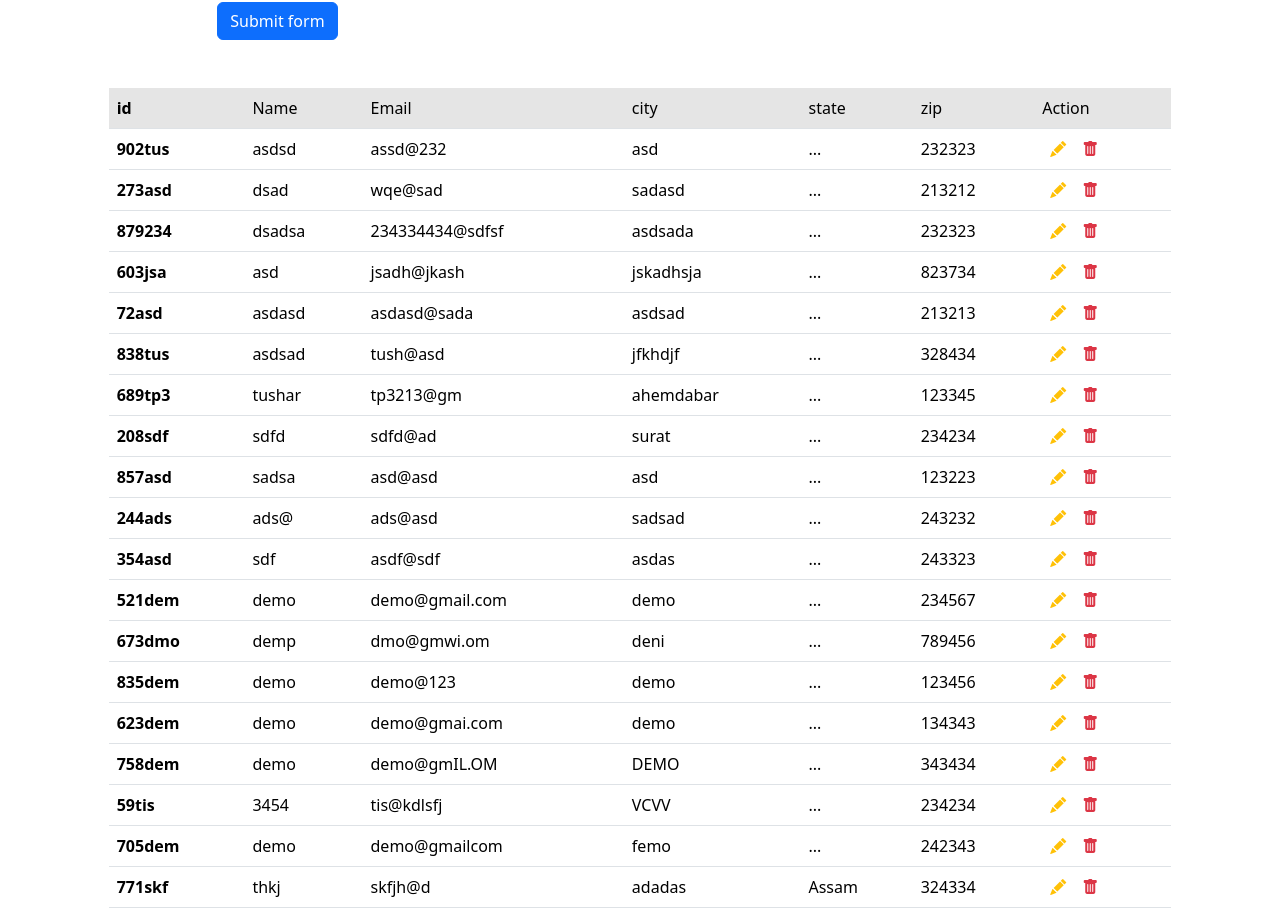
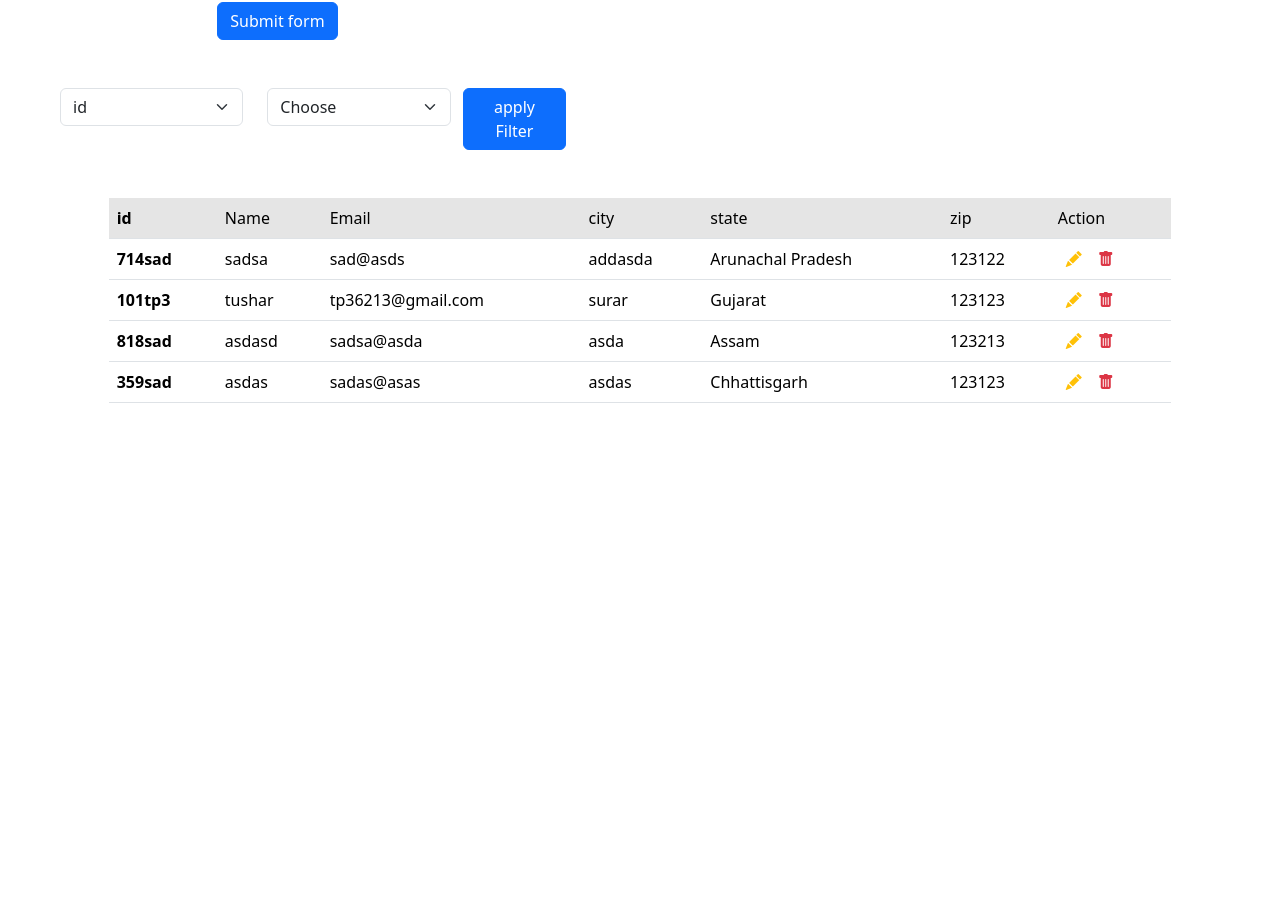
Before and after one commit to tusharpatil1907/angular-crud-app, an Angular app: page / in a window 1280 px wide. Shown: the part 274-1198 px from the top of the page. After the commit the page ends 800 px from the top, so only its background shows below. Built offline with nearby package versions, Linux system fonts and the light colour scheme; data requests are answered from the project's data file.

Commit message:
filter done

```diff
--- a/db.json
+++ b/db.json
@@ -1,156 +1,36 @@
 {
   "Employees": [
     {
-      "id": "902tus",
-      "name": "asdsd",
-      "email": "assd@232",
-      "city": "asd",
-      "state": "...",
-      "zip": "232323"
+      "id": "714sad",
+      "name": "sadsa",
+      "email": "sad@asds",
+      "city": "addasda",
+      "state": "Arunachal Pradesh",
+      "zip": "123122"
     },
     {
-      "id": "273asd",
-      "name": "dsad",
-      "email": "wqe@sad",
-      "city": "sadasd",
-      "state": "...",
-      "zip": "213212"
+      "id": "101tp3",
+      "name": "tushar",
+      "email": "tp36213@gmail.com",
+      "city": "surar",
+      "state": "Gujarat",
+      "zip": "123123"
     },
     {
-      "id": "879234",
-      "name": "dsadsa",
-      "email": "234334434@sdfsf",
-      "city": "asdsada",
-      "state": "...",
-      "zip": "232323"
+      "id": "818sad",
+      "name": "asdasd",
+      "email": "sadsa@asda",
+      "city": "asda",
+      "state": "Assam",
+      "zip": "123213"
     },
     {
-      "id": "603jsa",
-      "name": "asd",
-      "email": "jsadh@jkash",
-      "city": "jskadhsja",
-      "state": "...",
-      "zip": "823734"
-    },
-    {
-      "id": "72asd",
-      "name": "asdasd",
-      "email": "asdasd@sada",
-      "city": "asdsad",
-      "state": "...",
-      "zip": "213213"
-    },
-    {
-      "id": "838tus",
-      "name": "asdsad",
-      "email": "tush@asd",
-      "city": "jfkhdjf",
-      "state": "...",
-      "zip": "328434"
-    },
-    {
-      "id": "689tp3",
-      "name": "tushar",
-      "email": "tp3213@gm",
-      "city": "ahemdabar",
-      "state": "...",
-      "zip": "123345"
-    },
-    {
-      "id": "208sdf",
-      "name": "sdfd",
-      "email": "sdfd@ad",
-      "city": "surat",
-      "state": "...",
-      "zip": "234234"
-    },
-    {
-      "id": "857asd",
-      "name": "sadsa",
-      "email": "asd@asd",
-      "city": "asd",
-      "state": "...",
-      "zip": "123223"
-    },
-    {
-      "id": "244ads",
-      "name": "ads@",
-      "email": "ads@asd",
-      "city": "sadsad",
-      "state": "...",
-      "zip": "243232"
-    },
-    {
-      "id": "354asd",
-      "name": "sdf",
-      "email": "asdf@sdf",
+      "id": "359sad",
+      "name": "asdas",
+      "email": "sadas@asas",
       "city": "asdas",
-      "state": "...",
-      "zip": "243323"
-    },
-    {
-      "id": "521dem",
-      "name": "demo",
-      "email": "demo@gmail.com",
-      "city": "demo",
-      "state": "...",
-      "zip": "234567"
-    },
-    {
-      "id": "673dmo",
-      "name": "demp",
-      "email": "dmo@gmwi.om",
-      "city": "deni",
-      "state": "...",
-      "zip": "789456"
-    },
-    {
-      "id": "835dem",
-      "name": "demo",
-      "email": "demo@123",
-      "city": "demo",
-      "state": "...",
-      "zip": "123456"
-    },
-    {
-      "id": "623dem",
-      "name": "demo",
-      "email": "demo@gmai.com",
-      "city": "demo",
-      "state": "...",
-      "zip": "134343"
-    },
-    {
-      "id": "758dem",
-      "name": "demo",
-      "email": "demo@gmIL.OM",
-      "city": "DEMO",
-      "state": "...",
-      "zip": "343434"
-    },
-    {
-      "id": "59tis",
-      "name": "3454",
-      "email": "tis@kdlsfj",
-      "city": "VCVV",
-      "state": "...",
-      "zip": "234234"
-    },
-    {
-      "id": "705dem",
-      "name": "demo",
-      "email": "demo@gmailcom",
-      "city": "femo",
-      "state": "...",
-      "zip": "242343"
-    },
-    {
-      "id": "771skf",
-      "name": "thkj",
-      "email": "skfjh@d",
-      "city": "adadas",
-      "state": "Assam",
-      "zip": "324334"
+      "state": "Chhattisgarh",
+      "zip": "123123"
     }
   ]
 }
--- a/src/app/components/employeelist/employeelist.component.html
+++ b/src/app/components/employeelist/employeelist.component.html
@@ -1,3 +1,38 @@
+
+
+<form (submit)="applyChange()" >
+<div class="row mt-5 ms-5 ">
+
+            <div class="col-sm-2">
+            <select class="form-select" (change)="onSelectionChange($event)" id="validationCustom05" name="keySelection" [(ngModel)]="keySelection" required>
+                <option selected disabled value="">Choose...</option>
+                @for (item of keys; track $index) {
+                    @if(item){
+
+                        <option>{{item}}</option>
+                    }
+                }
+            </select>
+
+        </div>
+        <div class="col-sm-2">
+
+
+            <select class="form-select" id="validationCustom05"(change)="onValueSelectonChange($event)"  required>
+                <option selected disabled value="">Choose {{keySelection}}</option>
+
+                @for (item of specificValues; track $index) {
+                <option>{{item}}</option>
+
+                }
+
+            </select>
+        </div>
+        <button class="btn btn-primary col-sm-1"  type="submit">apply Filter</button>
+
+
+    </div>
+</form>
 <div class="row justify-content-center mt-5">
     <div class="col-sm-10">
 
@@ -15,6 +50,25 @@
                 </tr>
             </thead>
             <tbody>
+                @if (filteredData) {
+                    @for (item of filteredData;  track  $index) {
+                        <tr>
+                            <th>{{item.id}}</th>
+                            <td>{{item.name}}</td>
+                            <td>{{item.email}}</td>
+                            <td>{{item.city}}</td>
+                            <td>{{item.state}}</td>
+                            <td>{{item.zip}}</td>
+                            <td>
+                                <!-- <a class="p-2" href=""><i class="bi bi-plus-circle-fill text-success"></i></a> -->
+                                <a class="p-2" (click)="senduserId(item.id)"><i class="bi bi-pencil-fill text-warning"></i></a>
+                                <!-- <a class="p-2" (click)="editEmployee(item); $event.preventDefault();"><i class="bi bi-pencil-fill text-warning"></i></a> -->
+                                <a class="p-2" (click)="deleteEmployee(item.id); $event.preventDefault();"><i class="bi bi-trash-fill text-danger"></i></a>
+                            </td>
+                        </tr>
+                    }
+                }@else {
+
                     @for (item of employeeDetail; track $index) {
 
                         <tr>
@@ -32,6 +86,7 @@
                             </td>
                         </tr>
                     }
+                }
 
 
             </tbody>
--- a/src/app/components/employeelist/employeelist.component.ts
+++ b/src/app/components/employeelist/employeelist.component.ts
@@ -1,64 +1,165 @@
-import { Component, EventEmitter, inject, Input, OnChanges, OnInit, Output, SimpleChanges } from '@angular/core';
+import { Component, EventEmitter, Input, OnChanges, OnInit, Output, SimpleChanges } from '@angular/core';
 import { EmployeeService } from '../services/employee.service';
-import { HttpClient, HttpClientModule } from '@angular/common/http';
-
+import { HttpClient } from '@angular/common/http';
 import { JsonPipe } from '@angular/common';
-import { FormGroup } from '@angular/forms';
+import { FormsModule } from '@angular/forms';
+import { User } from '../employeeform/employeeform.component';
 
 @Component({
   selector: 'app-employeelist',
   standalone: true,
-  imports: [JsonPipe],
+  imports: [JsonPipe, FormsModule],
   templateUrl: './employeelist.component.html',
-  styleUrl: './employeelist.component.css'
+  styleUrls: ['./employeelist.component.css'], // Fixed typo here
 })
 export class EmployeelistComponent implements OnInit, OnChanges {
   @Input() triggerApiCall: boolean = false;
-  employeeDetail: any
-  constructor(private EmployeeService: EmployeeService, private http: HttpClient) { }
+  @Output() dataFetched = new EventEmitter<void>();
+  employeeDetail: any[] = []; // Initialize as an empty array
+  keySelection!: string;
+  keys!: string[];
+  valueSelection!: string[]
+  specificValues?:string[]
+
+  filteredData!: any
+  constructor(private EmployeeService: EmployeeService, private http: HttpClient) {}
+
   ngOnInit(): void {
-    this.EmployeeService.getData().subscribe((resp: any) => {
-      console.log(resp);
-      this.employeeDetail = resp;
-    });
+    this.fetchEmployeeData();
   }
+
   ngOnChanges(changes: SimpleChanges) {
-    if (changes['triggerApiCall'].currentValue && this.triggerApiCall) {
+    if (changes['triggerApiCall'] && changes['triggerApiCall'].currentValue) {
       this.callApi();
     }
-    this.resetTrigger()
   }
+
+  fetchEmployeeData() {
+    this.EmployeeService.getData().subscribe(
+      (resp: any) => {
+        console.log(resp);
+        this.employeeDetail = resp;
+        this.getKeys(this.employeeDetail); // Pass the fetched employee data to getKeys
+      },
+      (error) => {
+        console.error('Error fetching employee data:', error);
+      }
+    );
+  }
+
   callApi() {
-    this.EmployeeService.getData().subscribe((resp: any) => {
-      console.log(resp);
-      this.employeeDetail = resp;
-    });
+    this.fetchEmployeeData();
+    this.resetTrigger();
   }
-  @Output() dataFetched = new EventEmitter<void>();
+
   resetTrigger() {
     this.dataFetched.emit();
-    this.triggerApiCall = false
+    this.triggerApiCall = false;
   }
+
   senduserId(id: string) {
-    this.EmployeeService.setId(id)
+    this.EmployeeService.setId(id);
   }
 
   deleteEmployee(id: string): void {
-    this.EmployeeService.deleteEmployee(id).subscribe(res => {
-      console.log('done')
-    }, error => {
-      console.log(error)
-    });
-    this.employeeDetail = this.employeeDetail.filter((employee: any) => employee.id !== id); // Update the UI
+    this.EmployeeService.deleteEmployee(id).subscribe(
+      () => {
+        console.log('Employee deleted');
+        this.employeeDetail = this.employeeDetail.filter((employee: any) => employee.id !== id); // Update the UI
+      },
+      (error) => {
+        console.error('Error deleting employee:', error);
+      }
+    );
   }
 
-  getonevent() {
-    this.EmployeeService.getData().subscribe(res => {
-      this.employeeDetail = res;
-    })
+  getKeys(data: any[]) {
+    if (data && data.length > 0) {
+      this.keys = [...new Set(data.flatMap(Object.keys))];
+      console.log(this.keys);
+    } else {
+      console.log('No data available to extract keys.');
+    }
   }
-//crud end
 
-//filter start
+  getFilteredData():string[]|undefined{
+    if (!this.keySelection) {
+      console.log('No key selected');
+      return;
+    }
+    const values = this.employeeDetail.map(
+        item => item[this.keySelection]
+      ).filter(
+        value => value !== undefined
+      );
+
+
+    console.log(this.keySelection, values);
+
+
+    return values;
+  }
+
+  onSelectionChange(event:any ) {
+    this.keySelection = event.target.value;
+    console.log(`Selected key: ${this.keySelection}`);
+    this.specificValues = this.getFilteredData();
+
+  }
+  onValueSelectonChange(event:any){
+    this.valueSelection = event.target.value;
+    console.log('selected val = ', this.valueSelection)
+  }
+
+
+  applyChange() {
+    if (this.keySelection === undefined) {
+        console.log('not selected');
+    } else {
+        this.EmployeeService.getData().subscribe((resp: any) => {
+            let result: any;
+
+            if (this.keySelection === 'id') {
+                result = resp.filter((data: any) => {
+                    return data.id === this.valueSelection;
+                });
+
+              }
+            if (this.keySelection === 'name') {
+                result = resp.filter((data: any) => {
+                    return data.name === this.valueSelection;
+                });
+
+              }
+            if (this.keySelection === 'email') {
+                result = resp.filter((data: any) => {
+                    return data.email === this.valueSelection;
+                });
+
+              }
+            if (this.keySelection === 'city') {
+                result = resp.filter((data: any) => {
+                    return data.city === this.valueSelection;
+                });
+
+              }
+            if (this.keySelection === 'zip') {
+                result = resp.filter((data: any) => {
+                    return data.zip === this.valueSelection;
+                });
+
+              }
+            if (this.keySelection === 'state') {
+                result = resp.filter((data: any) => {
+                    return data.state === this.valueSelection;
+                });
+
+              }
+              console.log(result);
+              this.filteredData = result
+        });
+        // console.log('filter applied-', this.keySelection, "  ", this.valueSelection);
+    }
+}
 
 }
--- a/src/app/components/services/employee.service.ts
+++ b/src/app/components/services/employee.service.ts
@@ -51,4 +51,6 @@ export class EmployeeService {
 
   }
 
+
+
 }
```
Lines whose indentation alone changed are shown as unchanged.
